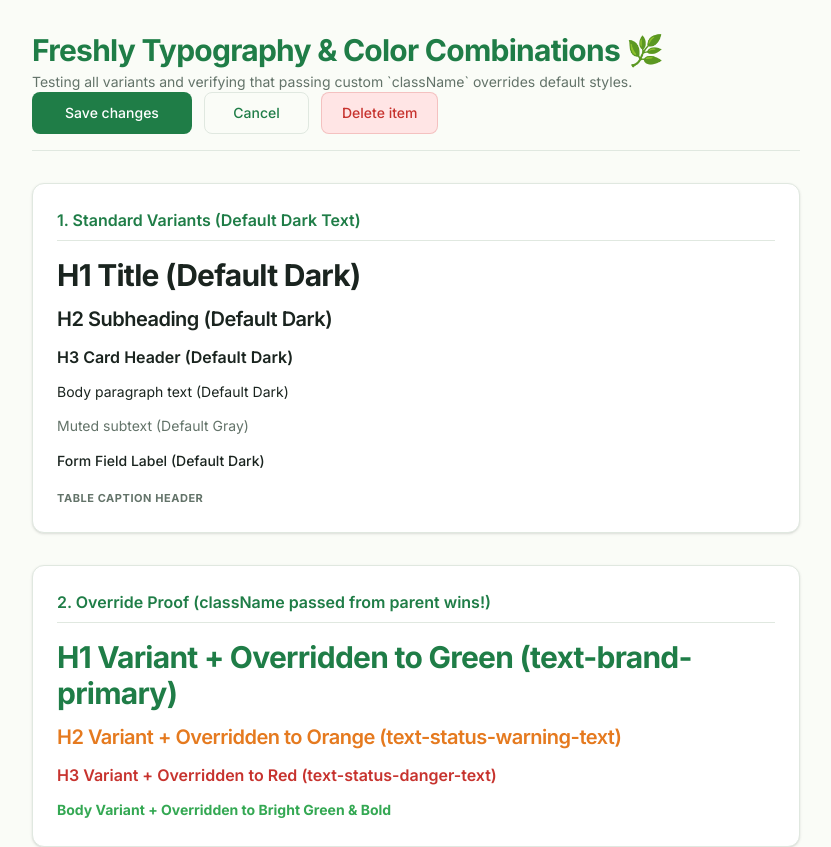
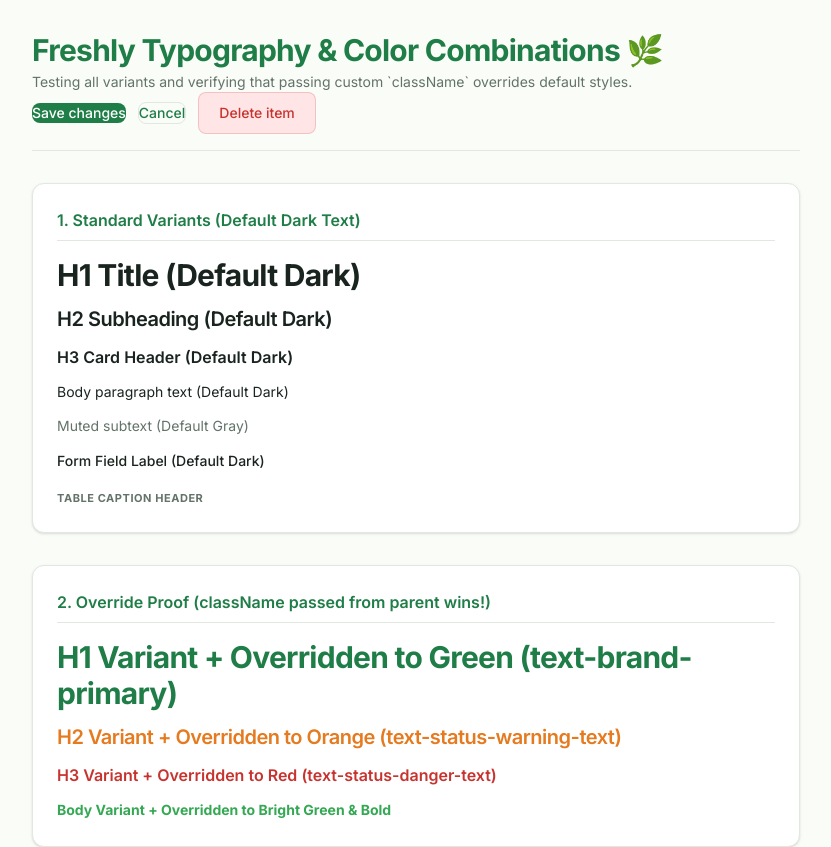
Before and after one commit to osama-Brightskies/grocery-ecommerce, a React (Vite) app: page / in a window 1280 px wide. Shown: the top 847 px of the page, without its empty margins (224-1055 px from the left). Built offline with nearby package versions, Linux system fonts and the light colour scheme.

Commit message:
refactor(#71): updated button sizing names

```diff
--- a/src/components/ui/button.tsx
+++ b/src/components/ui/button.tsx
@@ -14,14 +14,14 @@ const buttonVariants = cva(
           "bg-status-danger-bg text-status-danger-text border border-status-danger-text/20 hover:bg-status-danger-bg/80",
       },
       size: {
-        figma: "w-[160px] h-[42px] px-4",
+        lg: "w-[160px] h-[42px] px-4",
         default: "h-[42px] px-5 py-2",
-        figma_white: "h-[42px] w-[105px] p-0",
+        md: "h-[42px] w-[105px] p-0",
       },
     },
     defaultVariants: {
       variant: "primary",
-      size: "figma",
+      size: "lg",
     },
   },
 );
@@ -36,7 +36,7 @@ interface ButtonProps
 
 export function Button({
   variant = "primary",
-  size = "figma",
+  size = "lg",
   children,
   className,
   ...props
```
